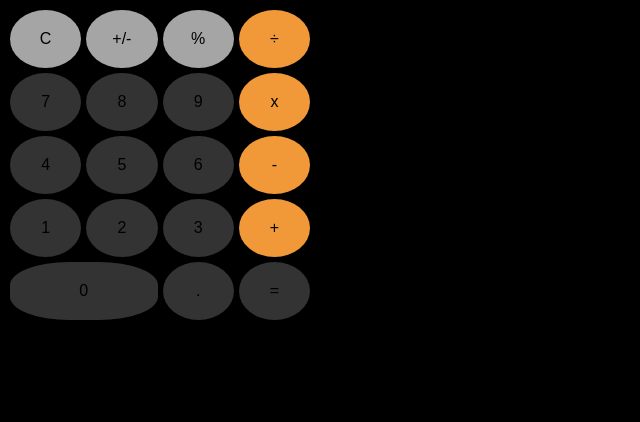
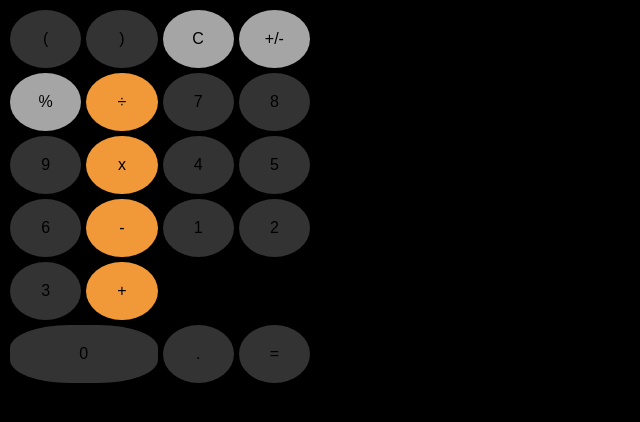
Before and after one commit to Matthew-Hughes3488/nology-calculator, a website built with Vite: page index.html in a window 1280 px wide. Shown: the whole page, without its empty margins (0-640 px from the left). Built offline with nearby package versions, Linux system fonts and the light colour scheme.

Commit message:
Added () buttons to index.html

```diff
--- a/index.html
+++ b/index.html
@@ -12,6 +12,10 @@
       <h1 class="calculator__output"></h1>
 
       <section class="buttons">
+
+        <button class="buttons__button">&#40;</button>
+        <button class="buttons__button">&#41;</button>
+
         <button class="buttons__button buttons__button--light-grey">C</button>
         <button class="buttons__button buttons__button--light-grey">+/-</button>
         <button class="buttons__button buttons__button--light-grey">%</button>
```
